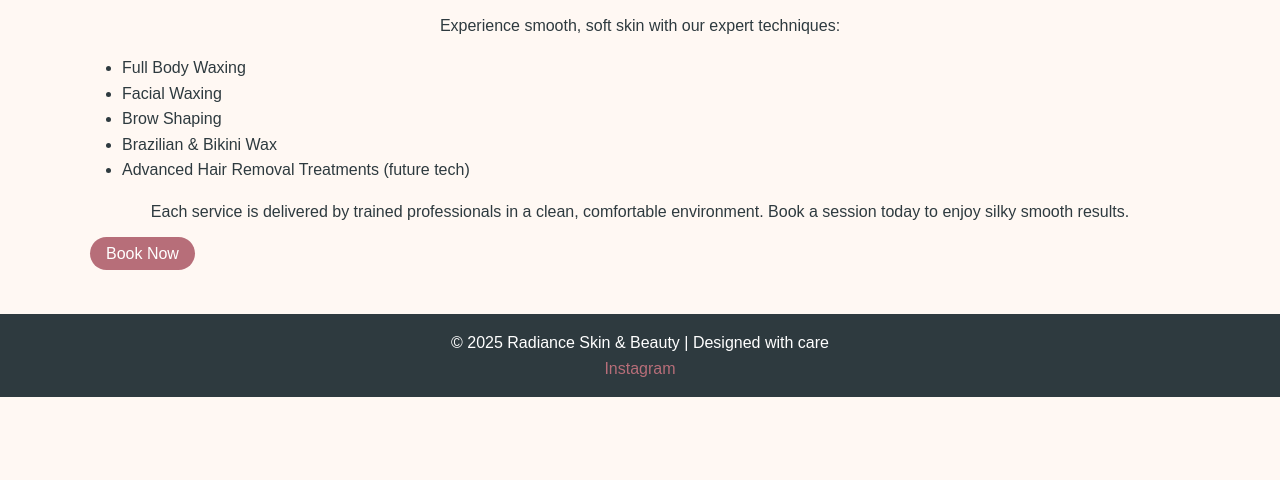
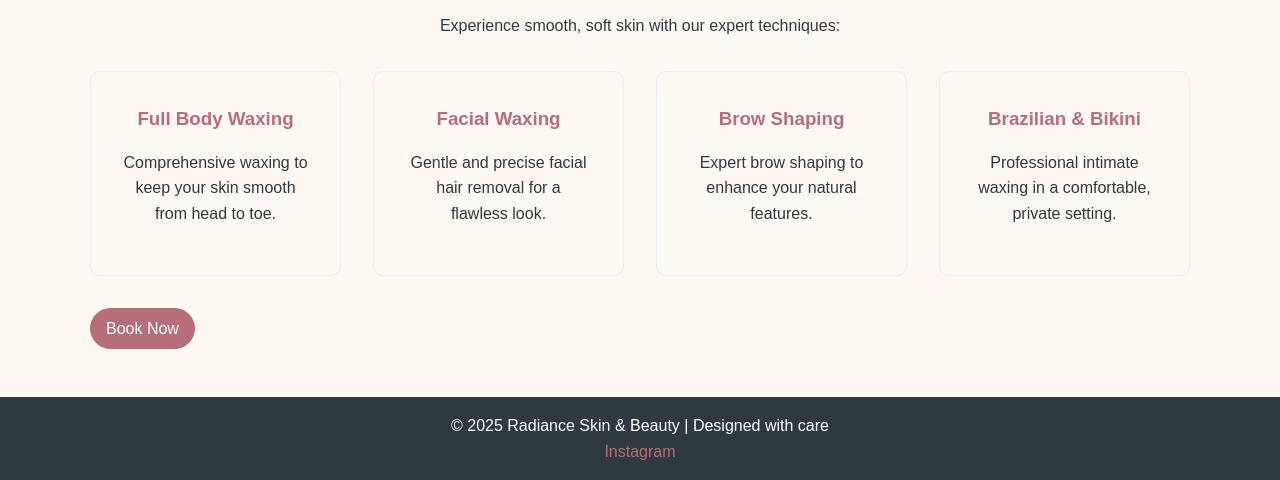
Before and after one commit to James-J-Walshe/Skin_and_Silk, a plain HTML site: page hair-removal.html in a window 1280 px wide. Shown: the part 362-842 px from the top of the page. Before the commit the page ends 800 px from the top, so only its background shows below. Drawn offline with Linux system fonts and the light colour scheme.

Commit message:
Update hair-removal.html

```diff
--- a/hair-removal.html
+++ b/hair-removal.html
@@ -16,26 +16,32 @@
     <p>Professional hair removal solutions tailored to your comfort and results.</p>
   </section>
 
-  <!-- Hair Removal Details -->
+  <!-- Hair Removal Service Grid -->
   <section>
     <div class="container">
       <h2>Our Hair Removal Treatments</h2>
       <p>Experience smooth, soft skin with our expert techniques:</p>
 
-      <ul style="list-style-type: disc; padding-left: 2rem; margin-top: 1rem;">
-        <li>Full Body Waxing</li>
-        <li>Facial Waxing</li>
-        <li>Brow Shaping</li>
-        <li>Brazilian & Bikini Wax</li>
-        <li>Advanced Hair Removal Treatments (future tech)</li>
-      </ul>
+      <div style="display: grid; grid-template-columns: repeat(auto-fit, minmax(250px, 1fr)); gap: 2rem; margin-top: 2rem;">
+        <div style="background: var(--ivory); padding: 2rem; border: 1px solid #eee; border-radius: 10px; text-align: center;">
+          <h3 style="color: var(--rose-gold); margin-bottom: 1rem;">Full Body Waxing</h3>
+          <p>Comprehensive waxing to keep your skin smooth from head to toe.</p>
+        </div>
+        <div style="background: var(--ivory); padding: 2rem; border: 1px solid #eee; border-radius: 10px; text-align: center;">
+          <h3 style="color: var(--rose-gold); margin-bottom: 1rem;">Facial Waxing</h3>
+          <p>Gentle and precise facial hair removal for a flawless look.</p>
+        </div>
+        <div style="background: var(--ivory); padding: 2rem; border: 1px solid #eee; border-radius: 10px; text-align: center;">
+          <h3 style="color: var(--rose-gold); margin-bottom: 1rem;">Brow Shaping</h3>
+          <p>Expert brow shaping to enhance your natural features.</p>
+        </div>
+        <div style="background: var(--ivory); padding: 2rem; border: 1px solid #eee; border-radius: 10px; text-align: center;">
+          <h3 style="color: var(--rose-gold); margin-bottom: 1rem;">Brazilian & Bikini</h3>
+          <p>Professional intimate waxing in a comfortable, private setting.</p>
+        </div>
+      </div>
 
-      <p style="margin-top: 1rem;">
-        Each service is delivered by trained professionals in a clean, comfortable environment.
-        Book a session today to enjoy silky smooth results.
-      </p>
-
-      <a href="bookings.html" class="btn-primary">Book Now</a>
+      <a href="bookings.html" class="btn-primary" style="margin-top:2rem; display:inline-block;">Book Now</a>
     </div>
   </section>
 
@@ -44,22 +50,8 @@
 
   <!-- JS for shared header/footer -->
   <script>
-    fetch('header.html')
-      .then(response => response.text())
-      .then(data => document.getElementById('header').innerHTML = data);
-
-    fetch('footer.html')
-      .then(response => response.text())
-      .then(data => document.getElementById('footer').innerHTML = data);
-
-    // Hamburger toggle
-    const hamburger = document.getElementById('hamburger');
-    const navLinks = document.getElementById('nav-links');
-
-    hamburger.addEventListener('click', () => {
-      navLinks.classList.toggle('open');
-      hamburger.classList.toggle('active');
-    });
+    fetch('header.html').then(r => r.text()).then(data => document.getElementById('header').innerHTML = data);
+    fetch('footer.html').then(r => r.text()).then(data => document.getElementById('footer').innerHTML = data);
   </script>
 </body>
 </html>
```
